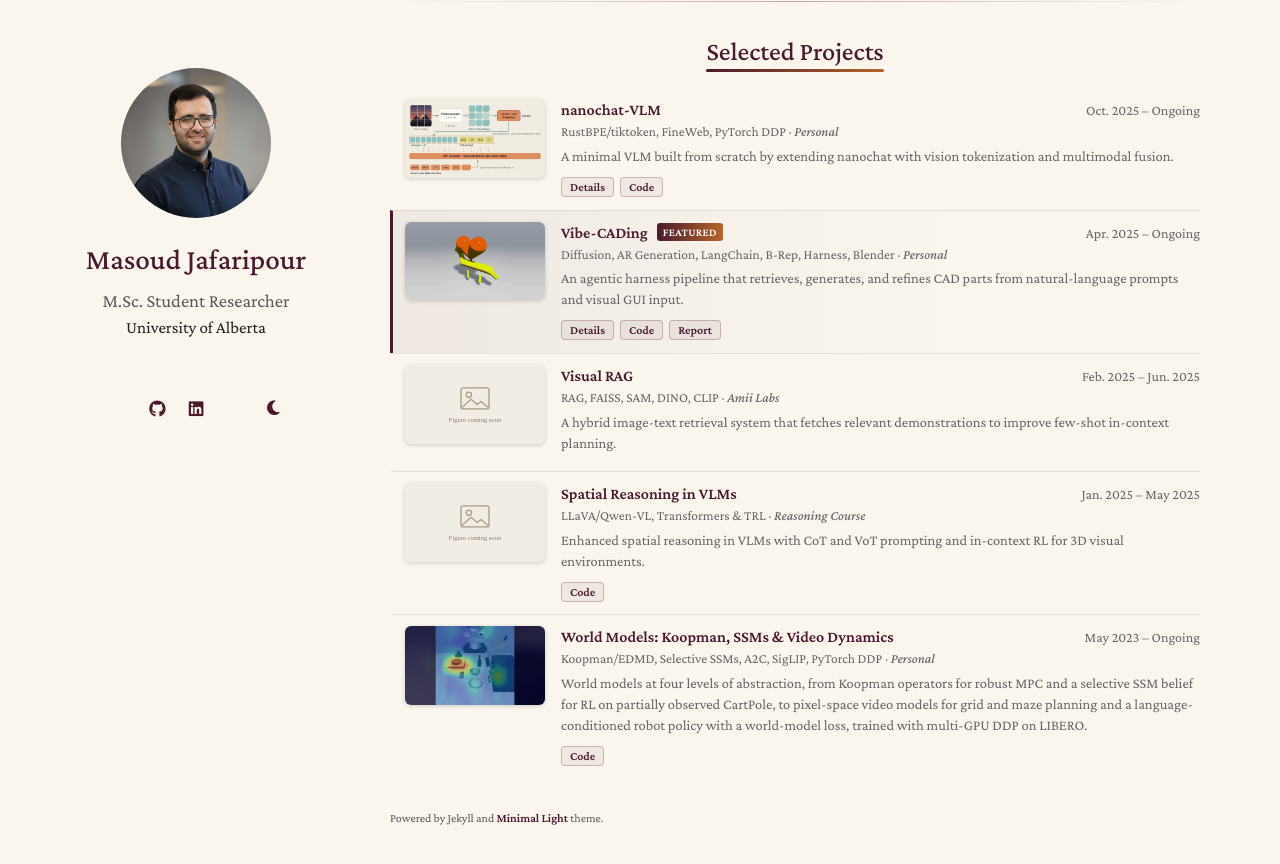
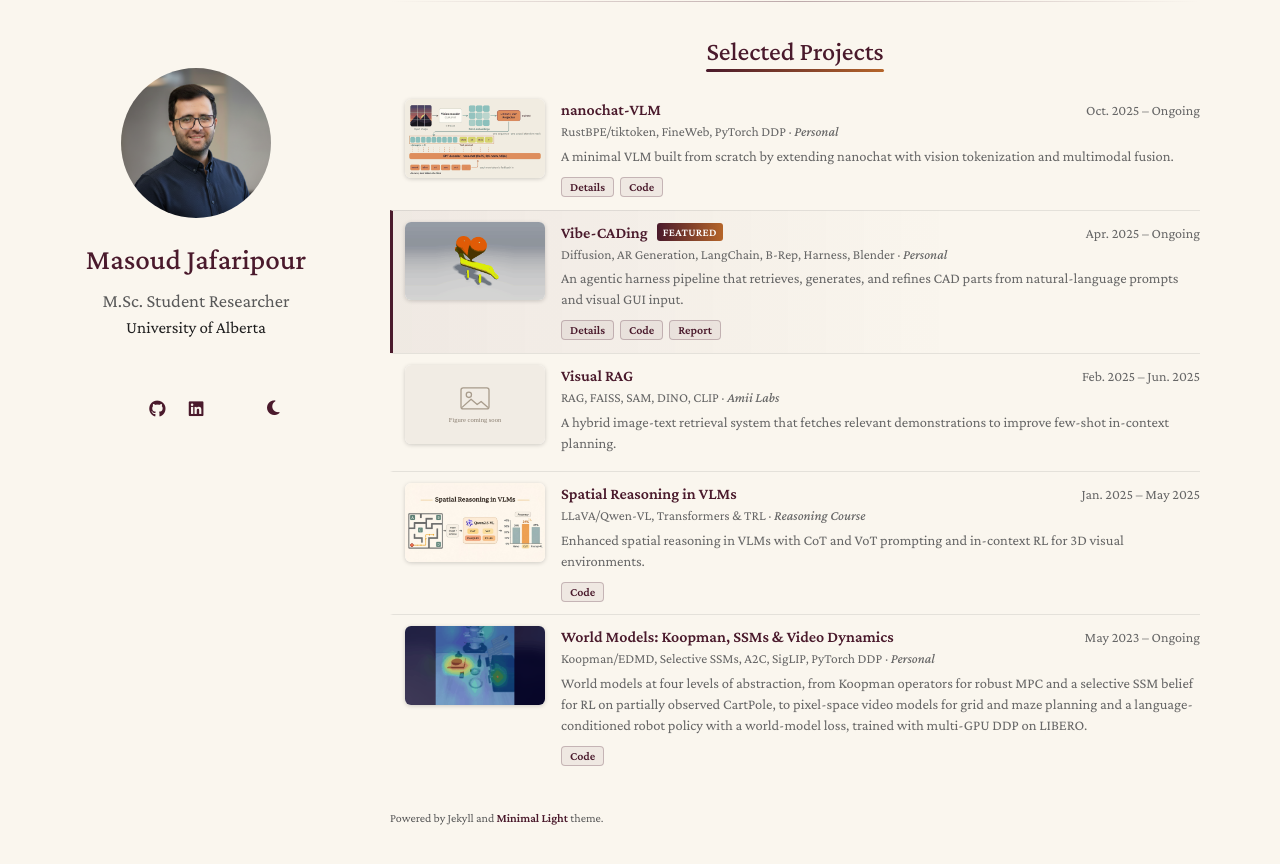
Before and after one commit to Masoudjafaripour/masoudjafaripour.github.io, a Jekyll site: the page built from index.md, in a window 1280 px wide and 900 px high, scrolled down 2065 px. Shown: the top 864 px of the window. Built offline with Jekyll 4.4.1, drawn with Linux system fonts in a browser that asks for light colours; a style sheet for code colours, icons or effects is not loaded.

Commit message:
Add Spatial Reasoning in VLMs project image
Co-Authored-By: Claude Opus 5.5 <noreply@anthropic.com>

```diff
--- a/_data/projects.yml
+++ b/_data/projects.yml
@@ -32,6 +32,7 @@
   time: Jan. 2025 &ndash; May 2025
   description: Enhanced spatial reasoning in VLMs with CoT and VoT prompting and in-context RL for 3D visual environments.
   code: https://github.com/Masoudjafaripour/Spatial_Reasoning_VLMs
+  image: assets/img/projects/spatial-reasoning-vlms.jpg
 
 - title: "World Models: Koopman, SSMs &amp; Video Dynamics"
   tech: Koopman/EDMD, Selective SSMs, A2C, SigLIP, PyTorch DDP
```
Also changed, not shown: assets/img/projects/spatial-reasoning-vlms.jpg (added).
